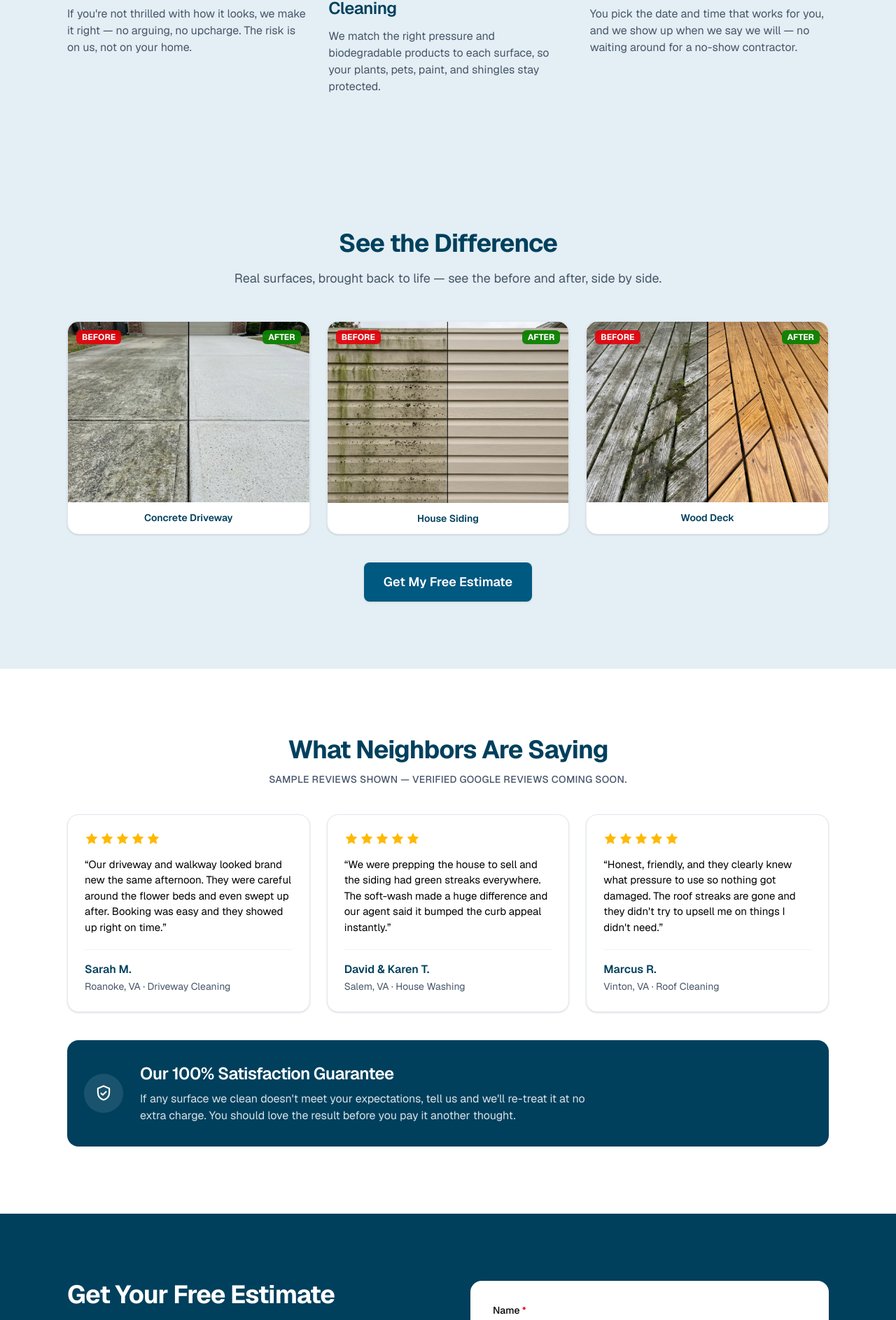
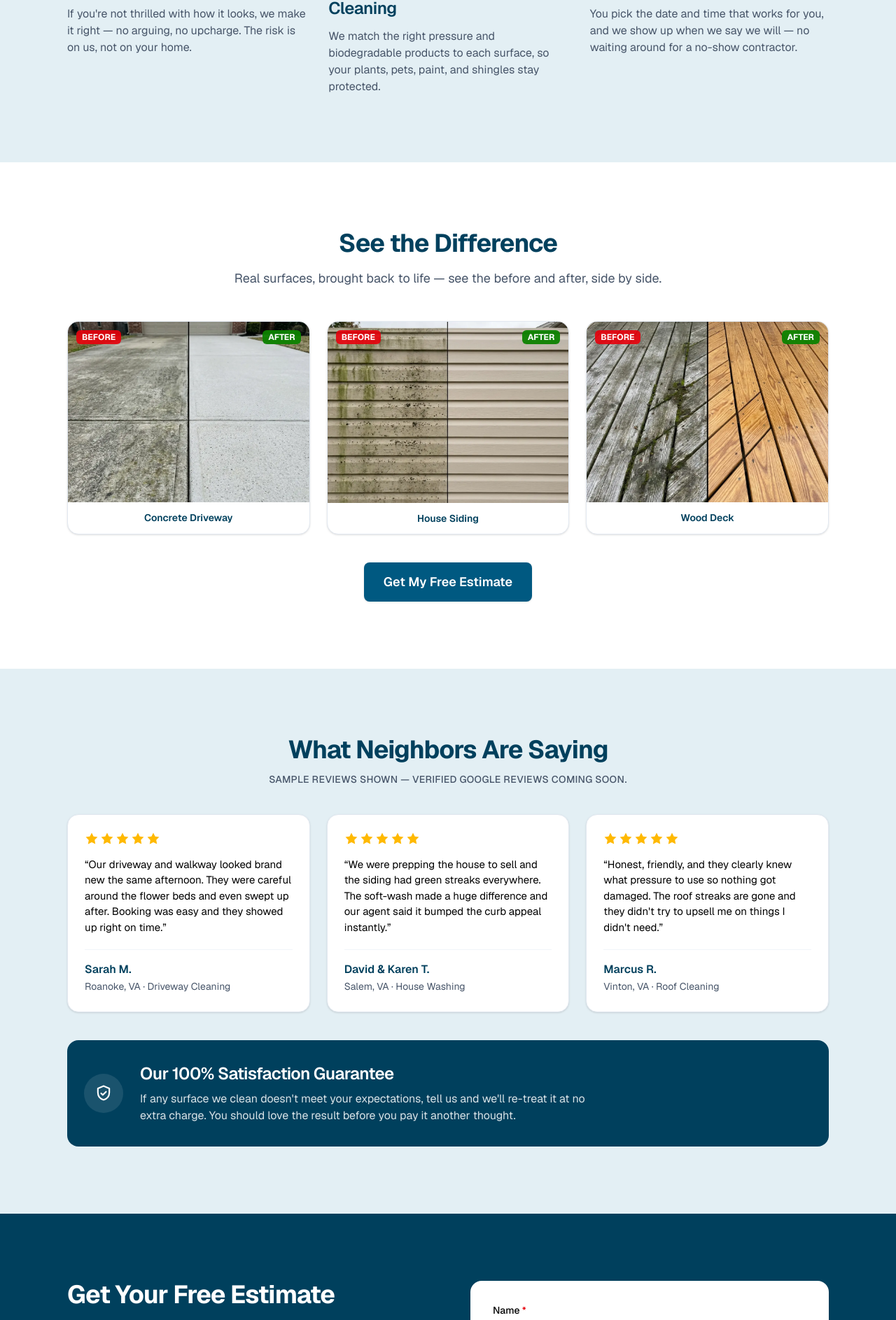
Before and after one commit to Camilo-Suarez98/neighborhood-wash-rebuild, a Next.js app: page / in a window 1280 px wide. Shown: the part 2101-3988 px from the top of the page at 70% size. Built offline with nearby package versions, Linux system fonts and the light colour scheme.

Commit message:
feat: change order sections and colors

```diff
--- a/src/features/gallery/components/WorkGallery.tsx
+++ b/src/features/gallery/components/WorkGallery.tsx
@@ -6,7 +6,7 @@ import { galleryContent } from "../data/gallery.content";
 
 export function WorkGallery() {
   return (
-    <Section id="our-work" ariaLabel="Our work — before and after" tint="light">
+    <Section id="our-work" ariaLabel="Our work — before and after">
       <div className="mx-auto max-w-2xl text-center">
         <Heading level={2} className="text-brand-dark">
           {galleryContent.heading}
--- a/src/features/social-proof/components/Testimonials.tsx
+++ b/src/features/social-proof/components/Testimonials.tsx
@@ -5,7 +5,7 @@ import { socialProof } from "../data/testimonials.content";
 
 export function Testimonials() {
   return (
-    <Section id="reviews" ariaLabel="Customer reviews and guarantee">
+    <Section id="reviews" ariaLabel="Customer reviews and guarantee" tint="light">
       <div className="mx-auto max-w-2xl text-center">
         <Heading level={2} className="text-brand-dark">
           {socialProof.heading}
--- a/src/shared/components/ui/Section.tsx
+++ b/src/shared/components/ui/Section.tsx
@@ -2,11 +2,6 @@ import type { ElementType, ReactNode } from "react";
 import { cn } from "@/shared/lib/cn";
 import { Container } from "./Container";
 
-/**
- * Consistent section wrapper: vertical rhythm, optional tinted background,
- * a semantic landmark, and an `aria-label` for screen-reader navigation.
- * `id` enables in-page anchor links from the nav.
- */
 export function Section({
   id,
   ariaLabel,
```
